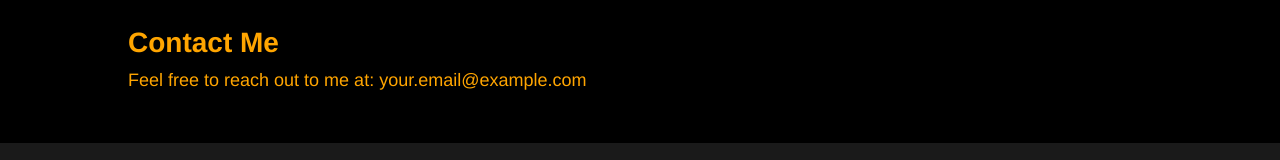
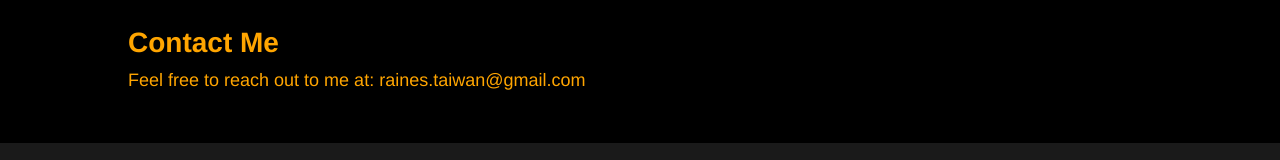
Before and after one commit to RainesTaiwan/PortfolioWebsite, a Vue app in the folder frontend/: page / in a window 1280 px wide. Shown: the part 2333-2493 px from the top of the page. Built offline with nearby package versions, Linux system fonts and the light colour scheme.

Commit message:
hotfixed email

```diff
--- a/frontend/src/components/MainContent.vue
+++ b/frontend/src/components/MainContent.vue
@@ -85,8 +85,8 @@
         <h2>Contact Me</h2>
         <p>
           Feel free to reach out to me at:
-          <a href="mailto:your.email@example.com" class="email-link">
-            your.email@example.com
+          <a href="mailto:raines.taiwan@gmail.com" class="email-link">
+            raines.taiwan@gmail.com
           </a>
         </p>
       </div>
```
